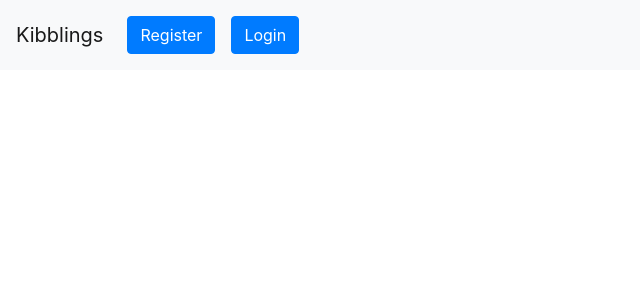
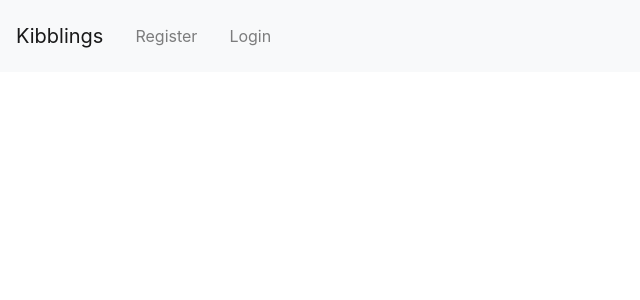
Before and after one commit to shakymary/kibblings, a React (Create React App) app in the folder client/: page /login in a window 1280 px wide. Shown: the top 300 px of the page, without its empty margins (0-640 px from the left). Built offline with nearby package versions, Linux system fonts and the light colour scheme.

Commit message:
changed button for navbar into navlinks

```diff
--- a/client/src/App.js
+++ b/client/src/App.js
@@ -2,8 +2,6 @@ import React from "react";
 import NavBar from "./components/NavBar";
 import Btn from "./components/Button";
 import { BrowserRouter, Switch, Route } from "react-router-dom";
-import Register from "./components/Auth/Register";
-import Login from "./components/Auth/Login";
 
 function App() {
   return (
--- a/client/src/components/Auth/Login.js
+++ b/client/src/components/Auth/Login.js
@@ -1,5 +1,5 @@
 import React, { useState } from "react";
-import { Modal, Button } from "react-bootstrap";
+import { Modal, Button, Nav } from "react-bootstrap";
 
 function Login() {
   const [show, setShow] = useState(false);
@@ -9,7 +9,7 @@ function Login() {
 
   return (
     <>
-      <Button onClick={handleShow}>Login</Button>
+      <Nav.Link onClick={handleShow}>Login</Nav.Link>
 
       <Modal show={show} onHide={handleClose}>
         <Modal.Header closeButton>
--- a/client/src/components/Auth/Register.js
+++ b/client/src/components/Auth/Register.js
@@ -1,5 +1,5 @@
 import React, { useState } from "react";
-import { Modal, Button } from "react-bootstrap";
+import { Modal, Button, Nav } from "react-bootstrap";
 
 function Register() {
   const [show, setShow] = useState(false);
@@ -9,7 +9,7 @@ function Register() {
 
   return (
     <>
-      <Button onClick={handleShow}>Register</Button>
+      <Nav.Link onClick={handleShow}>Register</Nav.Link>
 
       <Modal show={show} onHide={handleClose}>
         <Modal.Header closeButton>
```
